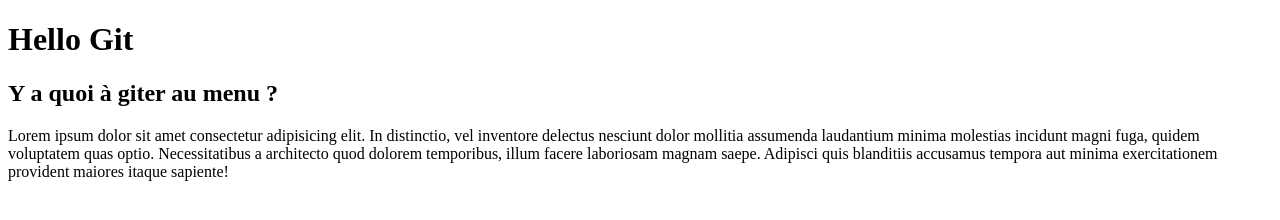
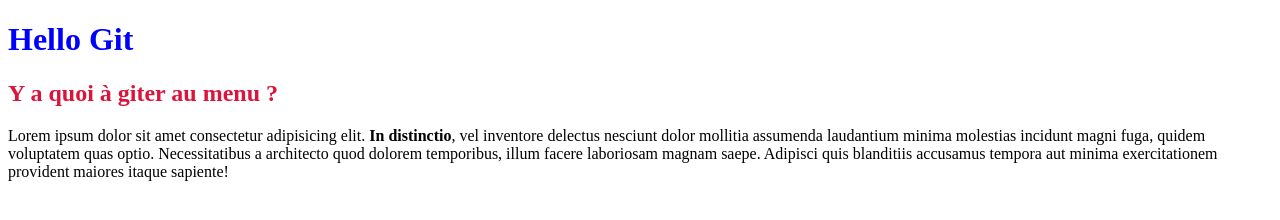
Before and after one commit to BenBishop40/test-Lapiscine, a plain HTML site: page index.html in a window 1280 px wide. Drawn offline with Linux system fonts and the light colour scheme.

Commit message:
decoration titres

```diff
--- a/index.html
+++ b/index.html
@@ -7,12 +7,13 @@
         <title>GitGud</title>
     </head>
     <body>
-        <h1>Hello Git</h1>
-        <h2>Y a quoi à giter au menu ?</h2>
+        <h1 style="color: blue">Hello Git</h1>
+        <h2 style="color: crimson">Y a quoi à giter au menu ?</h2>
         <p>
-            Lorem ipsum dolor sit amet consectetur adipisicing elit. In distinctio, vel inventore delectus nesciunt dolor mollitia assumenda
-            laudantium minima molestias incidunt magni fuga, quidem voluptatem quas optio. Necessitatibus a architecto quod dolorem temporibus, illum
-            facere laboriosam magnam saepe. Adipisci quis blanditiis accusamus tempora aut minima exercitationem provident maiores itaque sapiente!
+            Lorem ipsum dolor sit amet consectetur adipisicing elit. <strong>In distinctio</strong>, vel inventore delectus nesciunt dolor mollitia
+            assumenda laudantium minima molestias incidunt magni fuga, quidem voluptatem quas optio. Necessitatibus a architecto quod dolorem
+            temporibus, illum facere laboriosam magnam saepe. Adipisci quis blanditiis accusamus tempora aut minima exercitationem provident maiores
+            itaque sapiente!
         </p>
     </body>
 </html>
```
